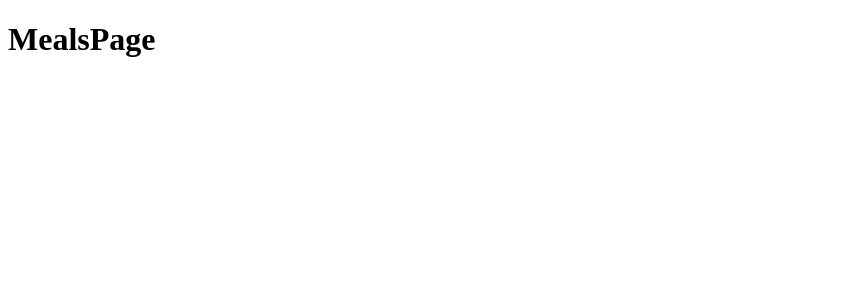
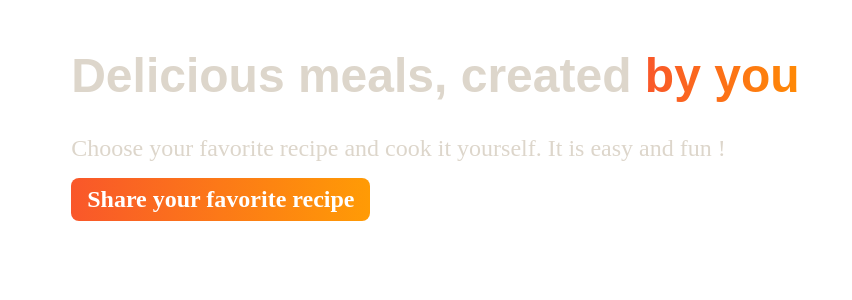
Before and after one commit to quocbinh-npm9081/onwards-foodies, a Next.js app: page /meals in a window 1280 px wide. Shown: the top 300 px of the page, without its empty margins (0-852 px from the left). Built offline with nearby package versions, Linux system fonts and the light colour scheme.

Commit message:
107. outputing meals data & Images with unknown dimensions

```diff
--- a/app/meals/page.js
+++ b/app/meals/page.js
@@ -1,4 +1,21 @@
+import MealsGrid from '@/components/meals/meals-grid'
+import classes from './page.module.css'
+import Link from 'next/link'
 export default function MealsPage(){
-    console.log("Meals page server-rendering ...");
-    return <h1>MealsPage</h1>
+    return <>
+        <header className={classes.header}>
+            <h1>
+                Delicious meals, created{' '} <span className={classes.highlight}>by you</span>
+            </h1>
+            <p>
+                Choose your favorite recipe and cook it yourself. It is easy and fun !
+            </p>
+            <p className={classes.cta}>
+                <Link href="/meals/share">Share your favorite recipe</Link>
+            </p>
+        </header>
+        <main className={classes.main}>
+            <MealsGrid meals={[]}/>
+        </main>
+    </>
 }
--- /dev/null
+++ b/app/meals/page.module.css
@@ -0,0 +1,51 @@
+.header {
+    gap: 3rem;
+    margin: 3rem auto 5rem auto;
+    width: 90%;
+    max-width: 75rem;
+    color: #ddd6cb;
+    font-size: 1.5rem;
+  }
+
+  .header h1 {
+    font-family: 'Montserrat', sans-serif;
+  }
+
+  .highlight {
+    background: linear-gradient(90deg, #f9572a, #ff8a05);
+    background-clip: text;
+    -webkit-background-clip: text;
+    -webkit-text-fill-color: transparent;
+  }
+
+  .header p {
+    margin: 0;
+  }
+
+  .cta a {
+    display: inline-block;
+    margin-top: 1rem;
+    padding: 0.5rem 1rem;
+    border-radius: 0.5rem;
+    background: linear-gradient(90deg, #f9572a, #ff9b05);
+    color: #ffffff;
+    font-weight: bold;
+    text-decoration: none;
+  }
+
+  .loading {
+    text-align: center;
+    animation: loading 1.2s ease-in-out infinite;
+  }
+
+  @keyframes loading {
+    0% {
+      color: #e9e9e9;
+    }
+    50% {
+      color: #b89b84;
+    }
+    100% {
+      color: #e9e9e9;
+    }
+  }
--- /dev/null
+++ b/components/meals/meals-grid.js
@@ -0,0 +1,13 @@
+import classes from './meals-grid.module.css'
+import MealItem from './meals-item'
+export default function MealsGrid({meals}){
+    return (
+        <ul className={classes.meals}>
+            {meals.map(meal =>
+                <li key={meal.id}>
+                    <MealItem {...meal}/>
+                </li>
+            )}
+        </ul>
+    )
+}
--- /dev/null
+++ b/components/meals/meals-grid.module.css
@@ -0,0 +1,10 @@
+.meals {
+    width: 90%;
+    max-width: 90rem;
+    display: grid;
+    grid-template-columns: repeat(auto-fill, minmax(20rem, 1fr));
+    grid-gap: 5rem;
+    margin: 2rem auto;
+    list-style: none;
+    padding: 0;
+  }
--- /dev/null
+++ b/components/meals/meals-item.js
@@ -0,0 +1,26 @@
+import Link from 'next/link';
+import Image from 'next/image';
+
+import classes from './meals-item.module.css';
+
+export default function MealItem({ title, slug, image, summary, creator }) {
+  return (
+    <article className={classes.meal}>
+      <header>
+        <div className={classes.image}>
+          <Image src={image} alt={title} fill />
+        </div>
+        <div className={classes.headerText}>
+          <h2>{title}</h2>
+          <p>by {creator}</p>
+        </div>
+      </header>
+      <div className={classes.content}>
+        <p className={classes.summary}>{summary}</p>
+        <div className={classes.actions}>
+          <Link href={`/meals/${slug}`}>View Details</Link>
+        </div>
+      </div>
+    </article>
+  );
+}
--- /dev/null
+++ b/components/meals/meals-item.module.css
@@ -0,0 +1,75 @@
+.meal {
+    display: flex;
+    flex-direction: column;
+    justify-content: space-between;
+    height: 100%;
+    border-radius: 4px;
+    box-shadow: 0 0 12px rgba(0, 0, 0, 0.3);
+    overflow: hidden;
+    transition: all 0.3s ease-in-out;
+    color: #ddd6cb;
+    background: linear-gradient(90deg, #2c1e19, #25200f);
+  }
+
+  .headerText {
+    padding: 0.5rem 1rem 0 1rem;
+  }
+
+  .headerText h2 {
+    margin: 0;
+    font-size: 1.5rem;
+    font-family: 'Montserrat', sans-serif;
+  }
+
+  .headerText p {
+    font-size: 0.75rem;
+    color: #cfa69b;
+    font-style: italic;
+  }
+
+  .meal h2,
+  .meal p {
+    margin: 0;
+  }
+
+  .image {
+    position: relative;
+    height: 15rem;
+  }
+
+  .meal img {
+    object-fit: cover;
+  }
+
+  .content {
+    display: flex;
+    flex-direction: column;
+    justify-content: space-between;
+    height: 100%;
+  }
+
+  .summary {
+    padding: 1rem 1rem 0 1rem;
+  }
+
+  .actions {
+    padding: 1rem;
+    text-align: right;
+  }
+
+  .actions a {
+    display: inline-block;
+    margin-top: 1rem;
+    padding: 0.5rem 1rem;
+    border-radius: 0.5rem;
+    background: linear-gradient(90deg, #f9572a, #ff9b05);
+    color: #ffffff;
+    font-weight: bold;
+    text-decoration: none;
+  }
+
+  .actions a:hover,
+  .actions a:active {
+    background: linear-gradient(90deg, #fd4715, #f9b241);
+    box-shadow: 0 0 12px rgba(242, 100, 18, 0.8);
+  }
```
